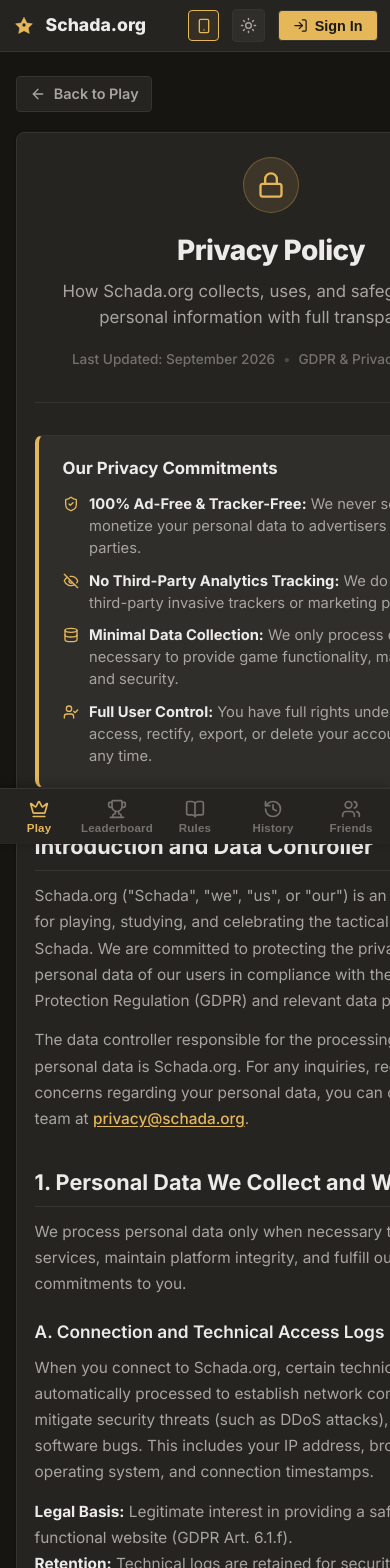
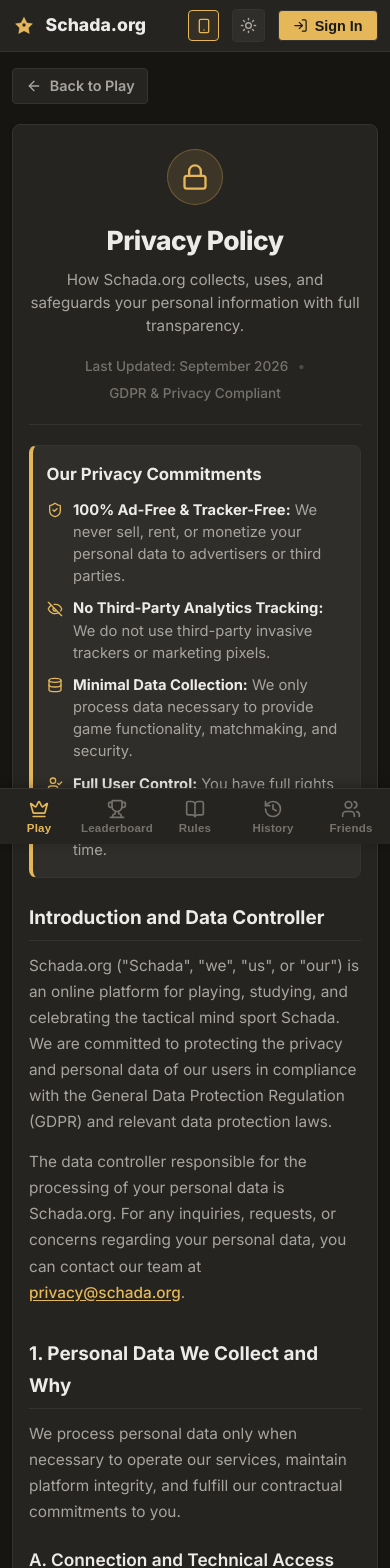
Before and after one commit to loma913-ops/schada, a React (Vite) app: page /privacy in a window 390 px wide. Shown: the top 1568 px of the page. Built offline with nearby package versions, Linux system fonts and the light colour scheme; no server answers.

Commit message:
fix: privacy page mobile formatting

```diff
--- a/src/components/legal/PrivacyPolicy.tsx
+++ b/src/components/legal/PrivacyPolicy.tsx
@@ -9,7 +9,7 @@
   }, []);
 
   return (
-    <div className="legal-page-container">
+    <main className="legal-page-container">
       <div className="legal-back-nav">
         <Link to="/" className="legal-back-link">
           <ArrowLeft size={16} />
@@ -249,6 +249,6 @@
           </div>
         </footer>
       </article>
-    </div>
+    </main>
   );
 };
--- a/src/components/legal/TermsOfService.tsx
+++ b/src/components/legal/TermsOfService.tsx
@@ -9,7 +9,7 @@
   }, []);
 
   return (
-    <div className="legal-page-container">
+    <main className="legal-page-container">
       <div className="legal-back-nav">
         <Link to="/" className="legal-back-link">
           <ArrowLeft size={16} />
@@ -253,6 +253,6 @@
           </div>
         </footer>
       </article>
-    </div>
+    </main>
   );
 };
--- a/src/styles/legal.css
+++ b/src/styles/legal.css
@@ -1,13 +1,24 @@
 /* Legal Pages (Terms of Service & Privacy Policy) Styles */
 
 .legal-page-container {
+  width: 100%;
   max-width: 860px;
   margin: 1.5rem auto 4rem;
   padding: 0 1rem;
+  box-sizing: border-box;
+  min-width: 0;
+}
+
+@media (max-width: 640px) {
+  .legal-page-container {
+    margin: 1rem auto 3rem;
+    padding: 0 0.75rem;
+  }
 }
 
 .legal-back-nav {
   margin-bottom: 1.25rem;
+  width: 100%;
 }
 
 .legal-back-link {
@@ -32,17 +43,28 @@
 }
 
 .legal-card {
+  width: 100%;
+  max-width: 100%;
+  box-sizing: border-box;
+  min-width: 0;
   background-color: var(--bg-secondary);
   border: 1px solid var(--border-subtle);
   border-radius: var(--radius-lg);
   padding: 2.5rem 2.25rem;
   box-shadow: var(--shadow-sm);
+  overflow: hidden;
 }
 
 @media (max-width: 640px) {
   .legal-card {
-    padding: 1.5rem 1.1rem;
+    padding: 1.5rem 1rem;
     border-radius: var(--radius-md);
+  }
+}
+
+@media (max-width: 380px) {
+  .legal-card {
+    padding: 1.25rem 0.75rem;
   }
 }
 
@@ -51,6 +73,16 @@
   padding-bottom: 2rem;
   border-bottom: 1px solid var(--border-subtle);
   margin-bottom: 2rem;
+  width: 100%;
+  max-width: 100%;
+  box-sizing: border-box;
+}
+
+@media (max-width: 640px) {
+  .legal-header {
+    padding-bottom: 1.25rem;
+    margin-bottom: 1.25rem;
+  }
 }
 
 .legal-icon-wrap {
@@ -78,11 +110,13 @@
   letter-spacing: -0.02em;
   color: var(--text-primary);
   margin-bottom: 0.5rem;
+  overflow-wrap: break-word;
+  word-break: break-word;
 }
 
 @media (max-width: 640px) {
   .legal-title {
-    font-size: 1.75rem;
+    font-size: 1.65rem;
   }
 }
 
@@ -92,15 +126,26 @@
   max-width: 640px;
   margin: 0 auto 1rem;
   line-height: 1.5;
+  overflow-wrap: break-word;
+  word-break: break-word;
+}
+
+@media (max-width: 640px) {
+  .legal-subtitle {
+    font-size: 0.95rem;
+  }
 }
 
 .legal-meta {
   display: inline-flex;
   align-items: center;
-  gap: 0.5rem;
+  justify-content: center;
+  flex-wrap: wrap;
+  gap: 0.4rem 0.6rem;
   font-size: 0.85rem;
   font-weight: 500;
   color: var(--text-muted);
+  max-width: 100%;
 }
 
 .legal-meta-dot {
@@ -115,6 +160,17 @@
   border-radius: var(--radius-md);
   padding: 1.25rem 1.5rem;
   margin-bottom: 2.5rem;
+  width: 100%;
+  max-width: 100%;
+  box-sizing: border-box;
+  min-width: 0;
+}
+
+@media (max-width: 640px) {
+  .legal-summary-box {
+    padding: 1rem 0.85rem;
+    margin-bottom: 1.5rem;
+  }
 }
 
 .legal-summary-title {
@@ -129,6 +185,8 @@
   display: flex;
   flex-direction: column;
   gap: 0.65rem;
+  width: 100%;
+  max-width: 100%;
 }
 
 .legal-summary-list li {
@@ -138,6 +196,16 @@
   font-size: 0.92rem;
   color: var(--text-secondary);
   line-height: 1.5;
+  min-width: 0;
+  overflow-wrap: break-word;
+  word-break: break-word;
+}
+
+.legal-summary-list li span {
+  min-width: 0;
+  flex: 1;
+  overflow-wrap: break-word;
+  word-break: break-word;
 }
 
 .legal-summary-list strong {
@@ -161,6 +229,17 @@
   gap: 2rem;
   line-height: 1.7;
   color: var(--text-primary);
+  width: 100%;
+  max-width: 100%;
+  min-width: 0;
+}
+
+.legal-section {
+  width: 100%;
+  max-width: 100%;
+  min-width: 0;
+  overflow-wrap: break-word;
+  word-break: break-word;
 }
 
 .legal-section h2 {
@@ -170,6 +249,13 @@
   margin-bottom: 0.75rem;
   padding-bottom: 0.35rem;
   border-bottom: 1px solid var(--border-subtle);
+  overflow-wrap: break-word;
+}
+
+@media (max-width: 640px) {
+  .legal-section h2 {
+    font-size: 1.18rem;
+  }
 }
 
 .legal-section h3 {
@@ -178,12 +264,15 @@
   color: var(--text-primary);
   margin-top: 1.25rem;
   margin-bottom: 0.5rem;
+  overflow-wrap: break-word;
 }
 
 .legal-section p {
   margin-bottom: 0.85rem;
   color: var(--text-secondary);
   font-size: 0.96rem;
+  overflow-wrap: break-word;
+  word-break: break-word;
 }
 
 .legal-section p:last-child {
@@ -199,12 +288,23 @@
   display: flex;
   flex-direction: column;
   gap: 0.5rem;
+  min-width: 0;
+  max-width: 100%;
+}
+
+@media (max-width: 640px) {
+  .legal-section ul {
+    margin: 0.5rem 0 0.85rem 1.1rem;
+  }
 }
 
 .legal-section li {
   color: var(--text-secondary);
   font-size: 0.95rem;
   line-height: 1.6;
+  min-width: 0;
+  overflow-wrap: break-word;
+  word-break: break-word;
 }
 
 .legal-section a {
@@ -212,6 +312,8 @@
   text-decoration: underline;
   text-underline-offset: 2px;
   font-weight: 500;
+  overflow-wrap: break-word;
+  word-break: break-word;
 }
 
 [data-theme='light'] .legal-section a {
@@ -224,14 +326,19 @@
 
 /* Legal Data Table */
 .legal-table-wrapper {
+  width: 100%;
+  max-width: 100%;
   overflow-x: auto;
+  -webkit-overflow-scrolling: touch;
   margin: 1.25rem 0;
   border: 1px solid var(--border-subtle);
   border-radius: var(--radius-md);
+  box-sizing: border-box;
 }
 
 .legal-table {
   width: 100%;
+  min-width: 520px;
   border-collapse: collapse;
   font-size: 0.88rem;
   text-align: left;
@@ -243,6 +350,7 @@
   font-weight: 700;
   padding: 0.75rem 1rem;
   border-bottom: 1px solid var(--border-subtle);
+  white-space: nowrap;
 }
 
 .legal-table td {
@@ -271,14 +379,20 @@
   padding-top: 1.5rem;
   border-top: 1px solid var(--border-subtle);
   text-align: center;
+  width: 100%;
+  max-width: 100%;
+  box-sizing: border-box;
 }
 
 .legal-footer-links {
   display: inline-flex;
   align-items: center;
-  gap: 0.75rem;
+  justify-content: center;
+  flex-wrap: wrap;
+  gap: 0.5rem 0.75rem;
   font-size: 0.9rem;
   color: var(--text-muted);
+  max-width: 100%;
 }
 
 .legal-footer-links a {
```
